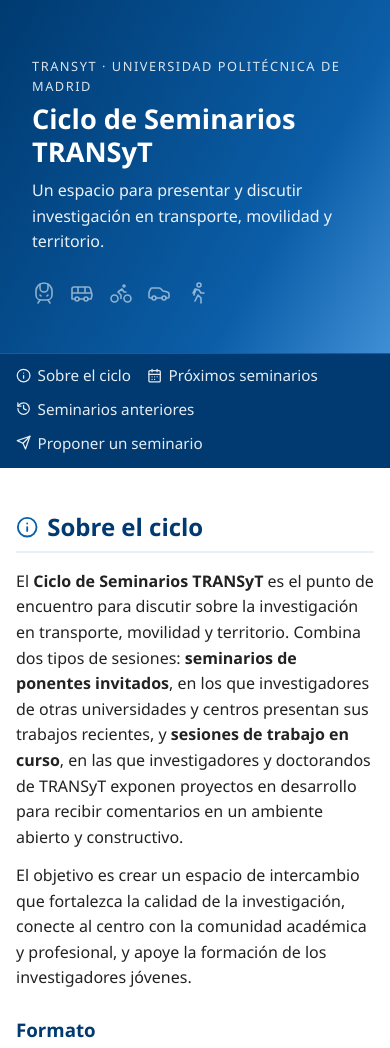
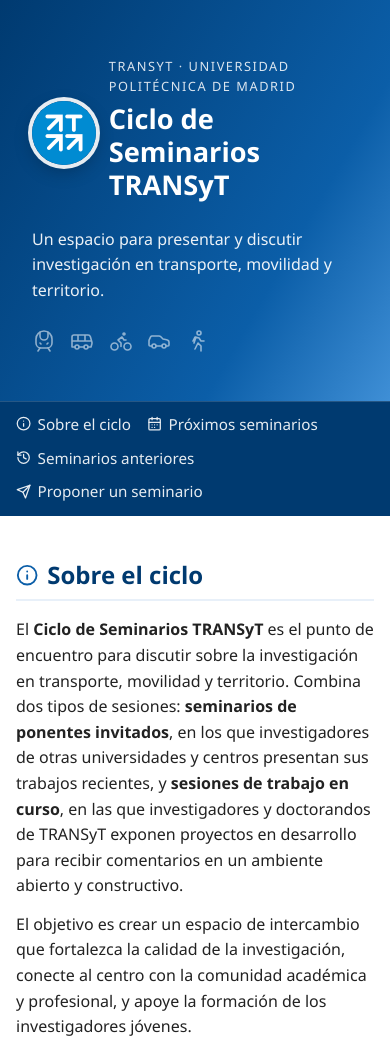
Before and after one commit to seminariostransyt/seminariostransyt.github.io, a plain HTML site: page index.html in a window 390 px wide. Shown: the top 1048 px of the page. Drawn offline with Linux system fonts and the light colour scheme.

Commit message:
Añadir logos de TRANSyT: cabecera, pie y favicon
Co-Authored-By: Claude Opus 5.5 <noreply@anthropic.com>
Claude-Session: https://claude.ai/code/session_01AdoeBX5ACRh7hpay7JnWN5

```diff
--- a/index.html
+++ b/index.html
@@ -5,14 +5,23 @@
   <meta name="viewport" content="width=device-width, initial-scale=1">
   <title>Seminarios TRANSyT · Universidad Politécnica de Madrid</title>
   <meta name="description" content="Ciclo de seminarios del Centro de Investigación del Transporte (TRANSyT) de la Universidad Politécnica de Madrid.">
+  <link rel="icon" type="image/png" href="img/favicon.png">
+  <link rel="apple-touch-icon" href="img/apple-touch-icon.png">
   <link rel="stylesheet" href="style.css">
 </head>
 <body>
 
   <header class="banner">
     <div class="container">
-      <div class="eyebrow">TRANSyT · Universidad Politécnica de Madrid</div>
-      <h1>Ciclo de Seminarios TRANSyT</h1>
+      <div class="banner-titulo">
+        <a href="https://www.transyt.upm.es/" target="_blank" rel="noopener" class="banner-logo">
+          <img src="img/transyt-circulo.png" alt="Logotipo de TRANSyT" width="96" height="96">
+        </a>
+        <div>
+          <div class="eyebrow">TRANSyT · Universidad Politécnica de Madrid</div>
+          <h1>Ciclo de Seminarios TRANSyT</h1>
+        </div>
+      </div>
       <p>Un espacio para presentar y discutir investigación en transporte, movilidad y territorio.</p>
       <div class="banner-iconos">
         <span data-i="tren"></span><span data-i="bus"></span><span data-i="bici"></span><span data-i="coche"></span><span data-i="andar"></span>
@@ -112,6 +121,9 @@
   </main>
 
   <footer>
+    <a href="https://www.transyt.upm.es/" target="_blank" rel="noopener" class="footer-logo">
+      <img src="img/transyt-logo.png" alt="TRANSyT · Centro de Investigación del Transporte" width="260">
+    </a>
     © <span id="anio"></span> TRANSyT · Universidad Politécnica de Madrid ·
     <a href="https://www.transyt.upm.es/" target="_blank" rel="noopener">transyt.upm.es</a>
   </footer>
--- a/style.css
+++ b/style.css
@@ -198,3 +198,19 @@ button.mini.ok { background: #e6f4ea; color: #1e7b34; border-color: #b7dfc2; }
 .opciones-correo a:hover { border-color: var(--azul-medio); text-decoration: none; }
 .nota-webmail { margin-top: .8rem; font-size: .88rem; color: var(--gris); }
 .nota-webmail[hidden] { display: none; }
+
+/* ---------- Logos ---------- */
+.banner-titulo { display: flex; align-items: center; gap: 1.2rem; }
+.banner-logo {
+  flex-shrink: 0; display: block; border-radius: 50%;
+  box-shadow: 0 0 0 4px rgba(255,255,255,.9), 0 6px 18px rgba(0,0,0,.25);
+}
+.banner-logo img { display: block; width: 96px; height: 96px; border-radius: 50%; }
+.footer-logo { display: table; margin: 0 auto 1rem; }
+.footer-logo img { display: block; width: 260px; max-width: 70vw; height: auto; }
+
+@media (max-width: 640px) {
+  .banner-titulo { gap: .8rem; }
+  .banner-logo img { width: 64px; height: 64px; }
+}
+.banner-titulo + p { margin-top: 1rem; }
```
Also changed, not shown: img/apple-touch-icon.png (added), img/favicon.png (added), img/transyt-circulo.png (added), img/transyt-logo.png (added), 2 other files.
